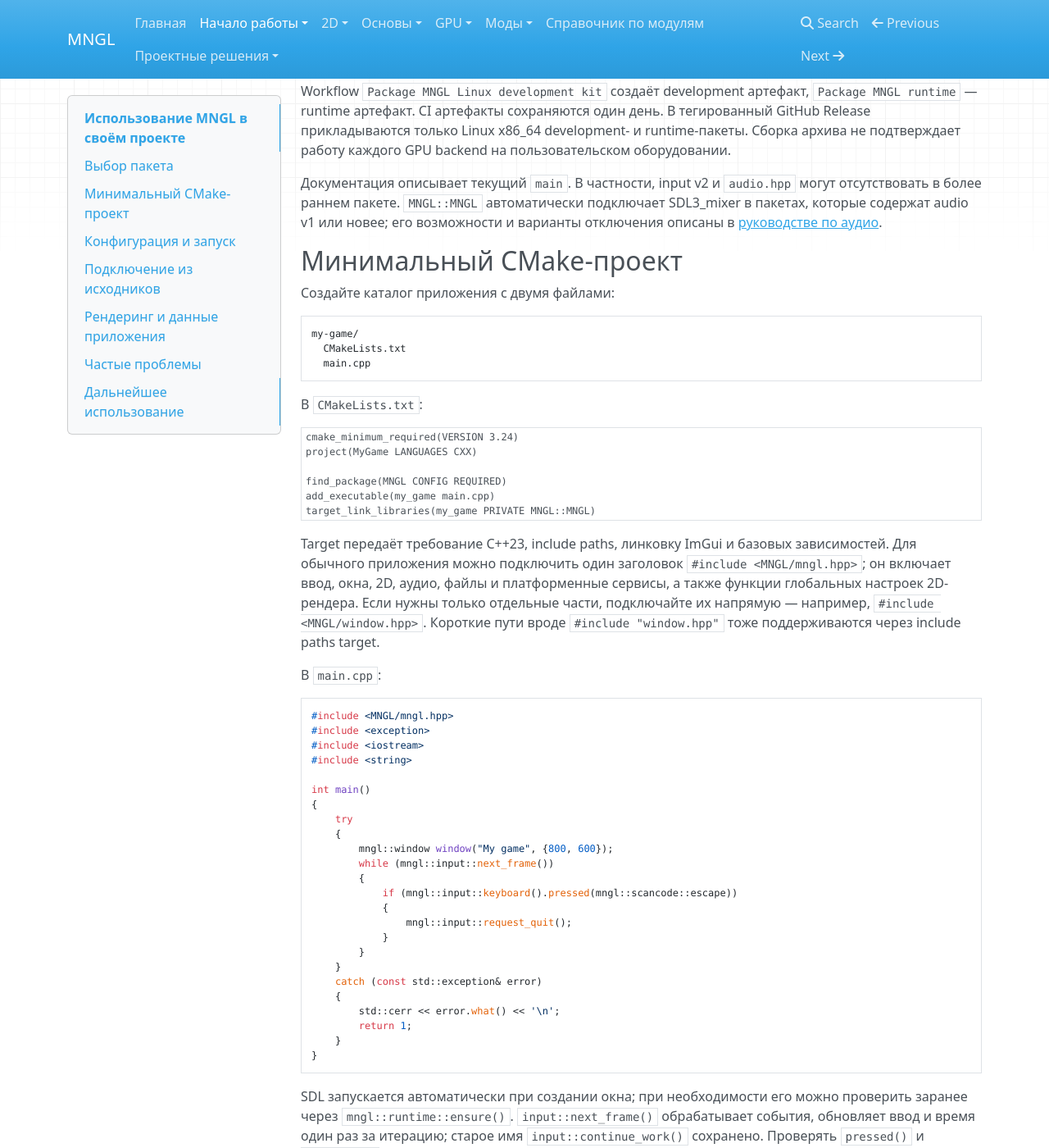
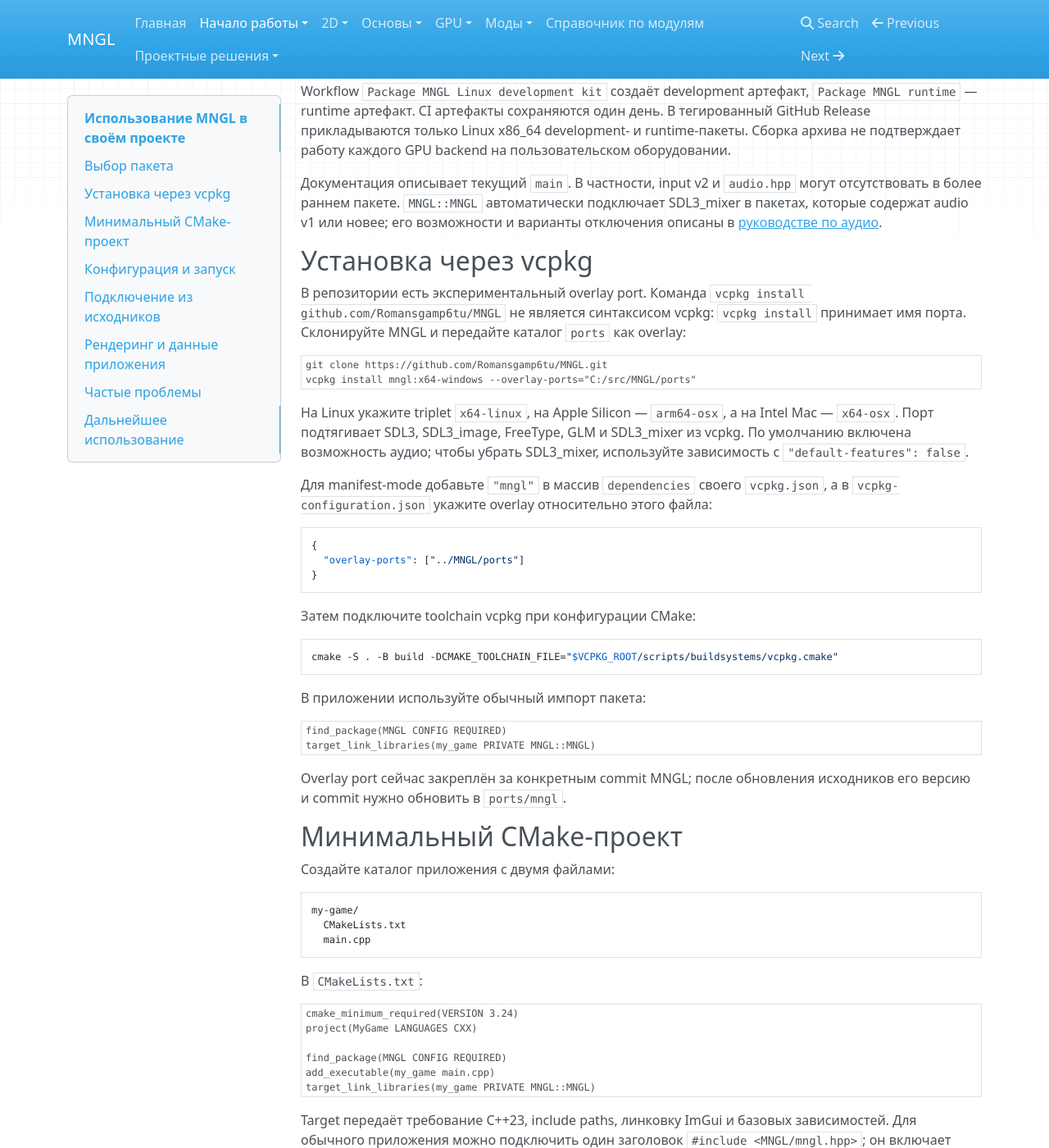
Before and after one commit to Romansgamp6tu/MNGL, an MkDocs documentation site: the page built from docs/getting-started/using-mngl.md, in a window 1280 px wide and 1400 px high, scrolled down 774 px. Shown: the whole window at 82% size. Built offline with MkDocs 1.6.1, drawn with Linux system fonts in a browser that asks for light colours; nearby versions of some CDN libraries.

Commit message:
docs(vcpkg): explain overlay port installation

````diff
--- a/docs/getting-started/using-mngl.md
+++ b/docs/getting-started/using-mngl.md
@@ -38,6 +38,49 @@ runtime-пакеты. Сборка архива не подтверждает р
 могут отсутствовать в более раннем пакете. `MNGL::MNGL` автоматически подключает
 SDL3_mixer в пакетах, которые содержат audio v1 или новее; его возможности и
 варианты отключения описаны в [руководстве по аудио](../core/audio.md#sdl3-mixer).
+
+## Установка через vcpkg
+
+В репозитории есть экспериментальный overlay port. Команда
+`vcpkg install github.com/Romansgamp6tu/MNGL` не является синтаксисом vcpkg:
+`vcpkg install` принимает имя порта. Склонируйте MNGL и передайте каталог
+`ports` как overlay:
+
+```powershell
+git clone https://github.com/Romansgamp6tu/MNGL.git
+vcpkg install mngl:x64-windows --overlay-ports="C:/src/MNGL/ports"
+```
+
+На Linux укажите triplet `x64-linux`, на Apple Silicon — `arm64-osx`,
+а на Intel Mac — `x64-osx`. Порт подтягивает SDL3, SDL3_image, FreeType,
+GLM и SDL3_mixer из vcpkg. По умолчанию включена возможность аудио; чтобы
+убрать SDL3_mixer, используйте зависимость с `"default-features": false`.
+
+Для manifest-mode добавьте `"mngl"` в массив `dependencies` своего
+`vcpkg.json`, а в `vcpkg-configuration.json` укажите overlay относительно
+этого файла:
+
+```json
+{
+  "overlay-ports": ["../MNGL/ports"]
+}
+```
+
+Затем подключите toolchain vcpkg при конфигурации CMake:
+
+```sh
+cmake -S . -B build -DCMAKE_TOOLCHAIN_FILE="$VCPKG_ROOT/scripts/buildsystems/vcpkg.cmake"
+```
+
+В приложении используйте обычный импорт пакета:
+
+```cmake
+find_package(MNGL CONFIG REQUIRED)
+target_link_libraries(my_game PRIVATE MNGL::MNGL)
+```
+
+Overlay port сейчас закреплён за конкретным commit MNGL; после обновления
+исходников его версию и commit нужно обновить в `ports/mngl`.
 
 ## Минимальный CMake-проект
 
````
